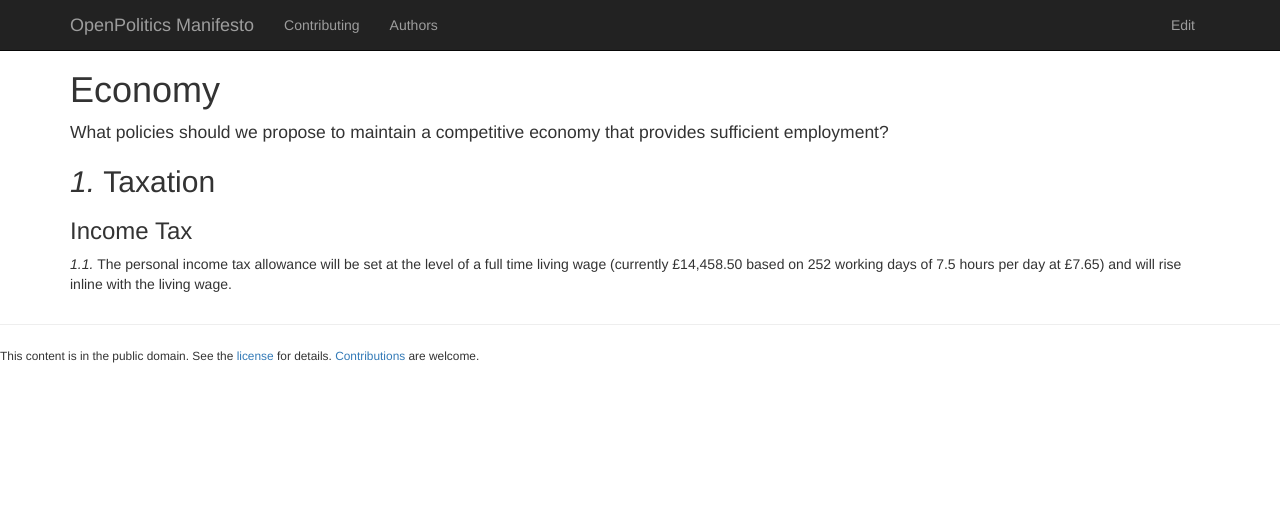
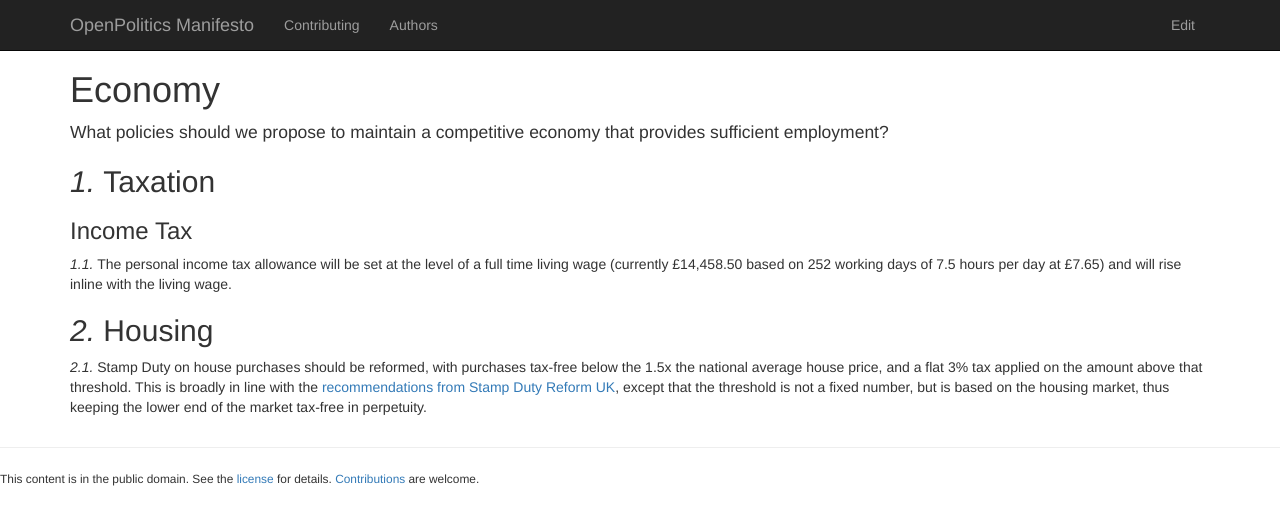
Before and after one commit to openpolitics/manifesto, a Jekyll site: the page built from economy.md, in a window 1280 px wide. Shown: the top 525 px of the page. Built offline with Jekyll 4.4.1, drawn with Linux system fonts in a browser that asks for light colours; nearby versions of some CDN libraries.

Commit message:
Stamp duty reform

```diff
--- a/economy.md
+++ b/economy.md
@@ -11,3 +11,7 @@ What policies should we propose to maintain a competitive economy that provides
 ### Income Tax
 
 The personal income tax allowance will be set at the level of a full time living wage (currently £14,458.50 based on 252 working days of 7.5 hours per day at £7.65) and will rise inline with the living wage.
+
+## Housing
+
+Stamp Duty on house purchases should be reformed, with purchases tax-free below the 1.5x the national average house price, and a flat 3% tax applied on the amount above that threshold. This is broadly in line with the [recommendations from Stamp Duty Reform UK](http://stampdutyreform.org.uk/stamp-duty-the-future/), except that the threshold is not a fixed number, but is based on the housing market, thus keeping the lower end of the market tax-free in perpetuity.
```
